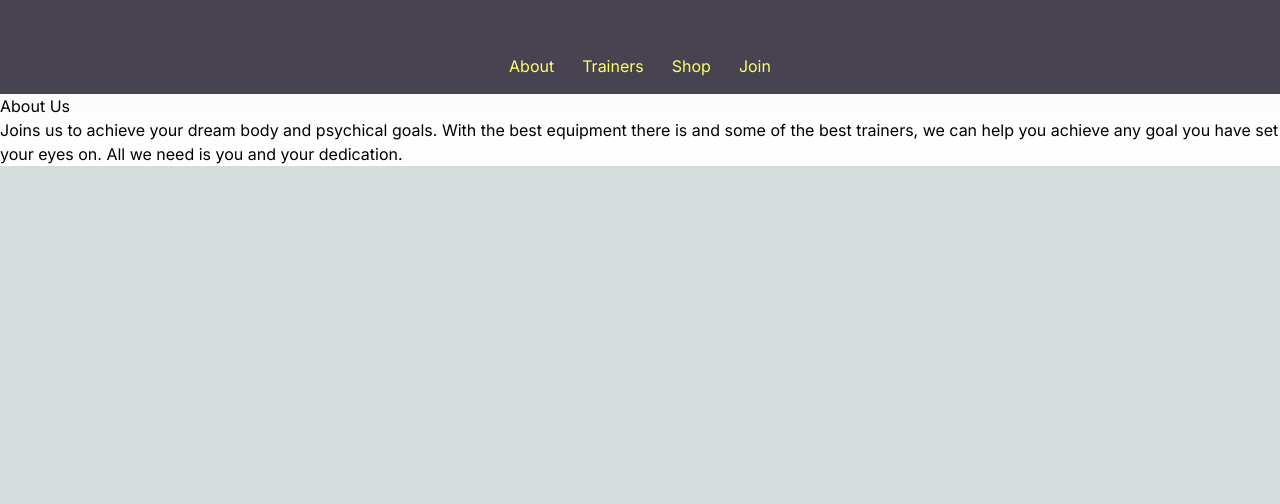
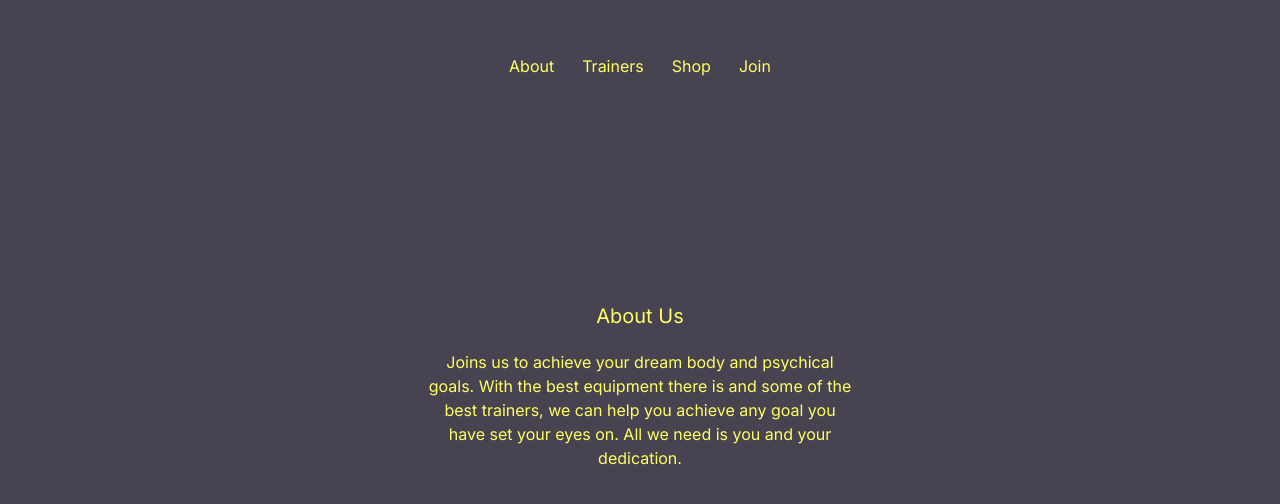
Before and after one commit to JoseJ55/fitness-website, a Next.js app: page / in a window 1280 px wide. Shown: the part 762-1266 px from the top of the page. Before the commit the page ends 928 px from the top, so only its background shows below. Built offline with nearby package versions, Linux system fonts and the light colour scheme.

Commit message:
set up about

```diff
--- a/components/Home/About.tsx
+++ b/components/Home/About.tsx
@@ -1,10 +1,14 @@
 function About() {
   return (
-    <div>
-        <p>About Us</p>
-        <p>Joins us to achieve your dream body and psychical goals. With the best equipment there
-            is and some of the best trainers, we can help you achieve any goal you have set your eyes
-            on. All we need is you and your dedication.</p>
+    <div className='flex justify-center items-center bg-danny-grey w-full py-52'>
+        <div className='flex flex-col justify-center items-center w-1/3 gap-5'>
+            <p className='text-icterine text-xl'>About Us</p>
+            <p className='text-icterine text-l text-center'>
+                Joins us to achieve your dream body and psychical goals. With the best equipment there
+                is and some of the best trainers, we can help you achieve any goal you have set your eyes
+                on. All we need is you and your dedication.
+            </p>
+        </div>
     </div>
   )
 }
```
